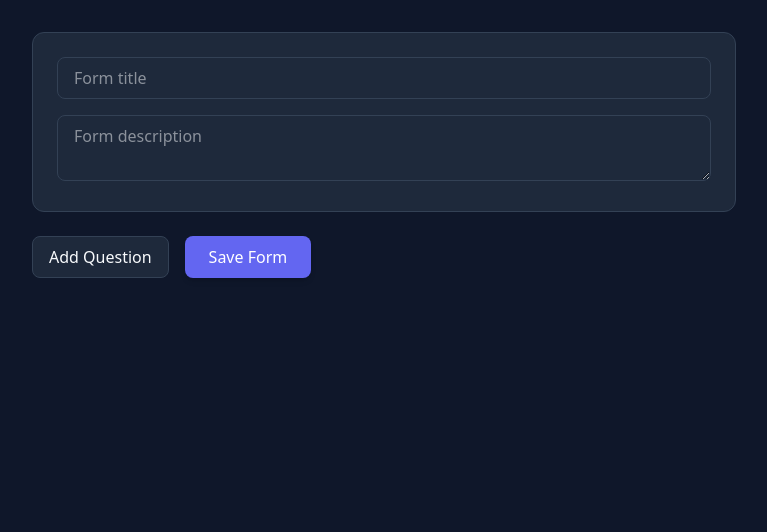
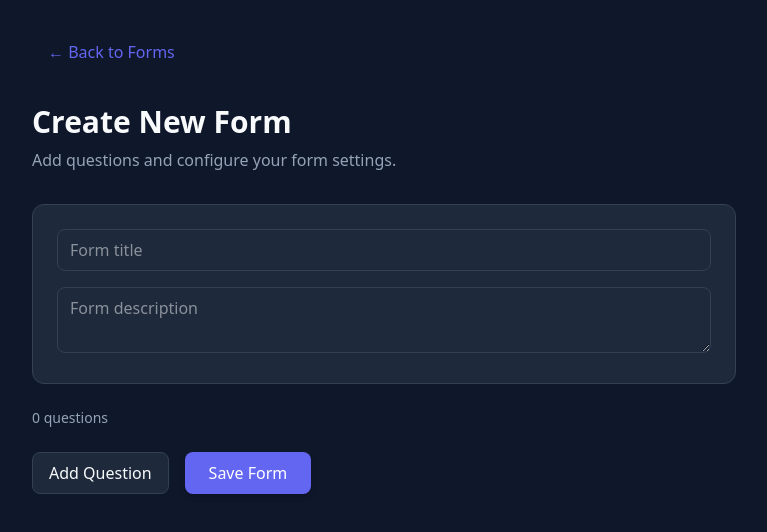
Before and after one commit to Oleksii-Mishchenko/google-form-clone, a React (Vite) app in the folder client/: page /forms/new in a window 1280 px wide. Shown: the top 532 px of the page, without its empty margins (256-1023 px from the left). Built offline with nearby package versions, Linux system fonts and the light colour scheme.

Commit message:
refactor: extract UI components and improve form builder UX

```diff
--- /dev/null
+++ b/client/src/components/form-builder/FormMeta.tsx
@@ -0,0 +1,35 @@
+import Input from '../ui/Input';
+import Textarea from '../ui/Textarea';
+
+type Props = {
+  title: string;
+  description: string;
+  onTitleChange: (value: string) => void;
+  onDescriptionChange: (value: string) => void;
+};
+
+const FormMeta = ({
+  title,
+  description,
+  onTitleChange,
+  onDescriptionChange,
+}: Props) => {
+  return (
+    <div className="bg-surface border border-border rounded-xl p-6 space-y-4">
+      <Input
+        type="text"
+        placeholder="Form title"
+        value={title}
+        onChange={(e) => onTitleChange(e.target.value)}
+      />
+
+      <Textarea
+        placeholder="Form description"
+        value={description}
+        onChange={(e) => onDescriptionChange(e.target.value)}
+      />
+    </div>
+  );
+};
+
+export default FormMeta;
--- /dev/null
+++ b/client/src/components/form-builder/QuestionCard.tsx
@@ -0,0 +1,65 @@
+import type { QuestionDraft } from '../../types';
+import Checkbox from '../ui/Checkbox';
+import Input from '../ui/Input';
+import Select from '../ui/Select';
+import OptionsEditor from './OptionsEditor';
+
+type Props = {
+  question: QuestionDraft;
+  onChange: (updated: QuestionDraft) => void;
+};
+
+const QuestionCard = ({ question, onChange }: Props) => {
+  const updateField = <K extends keyof QuestionDraft>(
+    key: K,
+    value: QuestionDraft[K],
+  ) => {
+    onChange({ ...question, [key]: value });
+  };
+
+  const isChoiceType =
+    question.type === 'MULTIPLE_CHOICE' || question.type === 'CHECKBOX';
+
+  return (
+    <div className="bg-surface border border-border rounded-xl p-5 space-y-4">
+      <Input
+        type="text"
+        placeholder="Question title"
+        value={question.title}
+        onChange={(e) => updateField('title', e.target.value)}
+      />
+
+      <Select
+        value={question.type}
+        onChange={(e) =>
+          updateField('type', e.target.value as QuestionDraft['type'])
+        }
+      >
+        <option value="TEXT">Text</option>
+        <option value="DATE">Date</option>
+        <option value="MULTIPLE_CHOICE">Multiple Choice</option>
+        <option value="CHECKBOX">Checkbox</option>
+      </Select>
+
+      <label className="flex items-center gap-2 text-sm text-text-secondary">
+        <Checkbox
+          type="checkbox"
+          checked={question.required}
+          onChange={(e) => {
+            updateField('required', e.target.checked);
+          }}
+        />
+        Required
+      </label>
+
+      {isChoiceType && (
+        <OptionsEditor
+          options={question.options}
+          onChange={(newOptions) => updateField('options', newOptions)}
+        />
+      )}
+    </div>
+  );
+};
+
+export default QuestionCard;
--- /dev/null
+++ b/client/src/components/ui/Button.tsx
@@ -0,0 +1,21 @@
+type Variant = 'primary' | 'secondary' | 'danger' | 'ghost';
+
+type Props = React.ButtonHTMLAttributes<HTMLButtonElement> & {
+  variant?: Variant;
+};
+
+const base =
+  'px-4 py-2 rounded-lg transition-colors focus:outline-none focus:ring-2 focus:ring-primary';
+
+const variants: Record<Variant, string> = {
+  primary: 'bg-primary hover:bg-primary-hover text-white shadow-md',
+  secondary: 'bg-surface border border-border hover:bg-surface-hover',
+  danger: 'bg-danger text-white hover:opacity-90 transition-opacity',
+  ghost: 'text-primary hover:underline bg-transparent px-0 py-0',
+};
+
+const Button = ({ variant = 'primary', className = '', ...props }: Props) => (
+  <button className={`${base} ${variants[variant]} ${className}`} {...props} />
+);
+
+export default Button;
--- /dev/null
+++ b/client/src/components/ui/Checkbox.tsx
@@ -0,0 +1,11 @@
+type Props = React.InputHTMLAttributes<HTMLInputElement>;
+
+const Checkbox = ({ className = '', ...props }: Props) => (
+  <input
+    type="checkbox"
+    className={`accent-primary focus:ring-2 focus:ring-primary ${className}`}
+    {...props}
+  />
+);
+
+export default Checkbox;
--- /dev/null
+++ b/client/src/components/ui/Input.tsx
@@ -0,0 +1,10 @@
+type Props = React.InputHTMLAttributes<HTMLInputElement>;
+
+const Input = ({ className = '', ...props }: Props) => (
+  <input
+    className={`w-full bg-surface border border-border rounded-lg px-3 py-2 focus:outline-none focus:ring-2 focus:ring-primary ${className}`}
+    {...props}
+  />
+);
+
+export default Input;
--- /dev/null
+++ b/client/src/components/ui/Select.tsx
@@ -0,0 +1,10 @@
+type Props = React.SelectHTMLAttributes<HTMLSelectElement>;
+
+const Select = ({ className = '', ...props }: Props) => (
+  <select
+    className={`w-full bg-surface border border-border rounded-lg px-3 py-2 focus:outline-none focus:ring-2 focus:ring-primary ${className}`}
+    {...props}
+  />
+);
+
+export default Select;
--- /dev/null
+++ b/client/src/components/ui/Textarea.tsx
@@ -0,0 +1,10 @@
+type Props = React.TextareaHTMLAttributes<HTMLTextAreaElement>;
+
+const Textarea = ({ className = '', ...props }: Props) => (
+  <textarea
+    className={`w-full bg-surface border border-border rounded-lg px-3 py-2 focus:outline-none focus:ring-2 focus:ring-primary ${className}`}
+    {...props}
+  />
+);
+
+export default Textarea;
--- a/client/src/pages/FormBuilderPage.tsx
+++ b/client/src/pages/FormBuilderPage.tsx
@@ -1,12 +1,9 @@
 import { useState } from 'react';
-
-type QuestionDraft = {
-  id: string;
-  title: string;
-  type: 'TEXT' | 'MULTIPLE_CHOICE' | 'CHECKBOX' | 'DATE';
-  options: string[];
-  required: boolean;
-};
+import QuestionCard from '../components/form-builder/QuestionCard';
+import FormMeta from '../components/form-builder/FormMeta';
+import type { QuestionDraft } from '../types';
+import Button from '../components/ui/Button';
+import { Link } from 'react-router-dom';
 
 const FormBuilderPage = () => {
   const [title, setTitle] = useState('');
@@ -26,105 +23,56 @@ const FormBuilderPage = () => {
   };
 
   return (
-    <div className="p-8 max-w-3xl mx-auto">
+    <div className="p-8 max-w-3xl mx-auto space-y-8">
+      <Link to="/" className="inline-block">
+        <Button type="button" variant="ghost" className="cursor-pointer">
+          ← Back to Forms
+        </Button>
+      </Link>
+
+      <div className="space-y-2">
+        <h1 className="text-3xl font-semibold">Create New Form</h1>
+        <p className="text-text-secondary">
+          Add questions and configure your form settings.
+        </p>
+      </div>
+
       <form className="space-y-6">
-        <div className="bg-surface border border-border rounded-xl p-6 space-y-4">
-          <input
-            type="text"
-            placeholder="Form title"
-            value={title}
-            onChange={(e) => setTitle(e.target.value)}
-            className="w-full bg-surface border border-border rounded-lg px-4 py-2 focus:outline-none focus:ring-2 focus:ring-primary"
+        <FormMeta
+          title={title}
+          description={description}
+          onTitleChange={setTitle}
+          onDescriptionChange={setDescription}
         />
 
-          <textarea
-            placeholder="Form description"
-            value={description}
-            onChange={(e) => setDescription(e.target.value)}
-            className="w-full bg-surface border border-border rounded-lg px-4 py-2 focus:outline-none focus:ring-2 focus:ring-primary"
-          />
+        <div className="space-y-4">
+          <div className="text-sm text-text-secondary">
+            {questions.length} question{questions.length !== 1 && 's'}
           </div>
 
-        <div className="space-y-4">
           {questions.map((q) => (
-            <div
+            <QuestionCard
               key={q.id}
-              className="bg-surface border border-border rounded-xl p-5 space-y-4"
-            >
-              <input
-                type="text"
-                placeholder="Question title"
-                value={q.title}
-                onChange={(e) =>
+              question={q}
+              onChange={(updated) =>
                 setQuestions((prev) =>
                   prev.map((question) =>
-                      question.id === q.id
-                        ? { ...question, title: e.target.value }
-                        : question,
+                    question.id === q.id ? updated : question,
                   ),
                 )
               }
-                className="w-full bg-surface border border-border rounded-lg px-3 py-2 focus:outline-none focus:ring-2 focus:ring-primary"
             />
-
-              <select
-                value={q.type}
-                onChange={(e) =>
-                  setQuestions((prev) =>
-                    prev.map((question) =>
-                      question.id === q.id
-                        ? {
-                            ...question,
-                            type: e.target.value as QuestionDraft['type'],
-                          }
-                        : question,
-                    ),
-                  )
-                }
-                className="w-full bg-surface border border-border rounded-lg px-3 py-2 focus:outline-none focus:ring-2 focus:ring-primary"
-              >
-                <option value="TEXT">Text</option>
-                <option value="DATE">Date</option>
-                <option value="MULTIPLE_CHOICE">Multiple Choice</option>
-                <option value="CHECKBOX">Checkbox</option>
-              </select>
-
-              <label className="flex items-center gap-2 text-sm text-text-secondary">
-                <input
-                  type="checkbox"
-                  checked={q.required}
-                  onChange={(e) =>
-                    setQuestions((prev) =>
-                      prev.map((question) =>
-                        question.id === q.id
-                          ? { ...question, required: e.target.checked }
-                          : question,
-                      ),
-                    )
-                  }
-                  className="accent-primary"
-                />
-                Required
-              </label>
-            </div>
           ))}
         </div>
 
         <div className="flex gap-4">
-          <button
-            type="button"
-            onClick={handleAddQuestion}
-            className="bg-surface border border-border hover:bg-surface-hover transition-colors px-4 py-2 rounded-lg"
-          >
+          <Button type="button" variant="secondary" onClick={handleAddQuestion}>
             Add Question
-          </button>
+          </Button>
 
-          <button
-            type="submit"
-            className="bg-primary hover:bg-primary-hover transition-colors text-white px-6 py-2 rounded-lg shadow-md"
-          >
+          <Button className="px-6" type="submit">
             Save Form
-          </button>
+          </Button>
         </div>
       </form>
     </div>
--- a/client/src/pages/HomePage.tsx
+++ b/client/src/pages/HomePage.tsx
@@ -1,5 +1,6 @@
 import { Link } from 'react-router-dom';
 import { useGetFormsQuery } from '../app/api';
+import Button from '../components/ui/Button';
 
 const HomePage = () => {
   const { data, isLoading, error } = useGetFormsQuery();
@@ -17,11 +18,13 @@ const HomePage = () => {
       <div className="flex justify-between items-center">
         <h1 className="text-3xl font-semibold">Forms</h1>
 
-        <Link
-          to="/forms/new"
-          className="bg-primary hover:bg-primary-hover transition-colors text-white px-5 py-2.5 rounded-xl shadow-md"
-        >
-          Create New Form
+        <Link to="/forms/new">
+          <Button
+            type="button"
+            className="px-5 py-2.5 rounded-xl cursor-pointer"
+          >
+            Create New Form
+          </Button>
         </Link>
       </div>
 
--- /dev/null
+++ b/client/src/types.ts
@@ -0,0 +1,7 @@
+export type QuestionDraft = {
+  id: string;
+  title: string;
+  type: 'TEXT' | 'MULTIPLE_CHOICE' | 'CHECKBOX' | 'DATE';
+  options: string[];
+  required: boolean;
+};
```
Also changed, not shown: client/src/components/form-builder/OptionsEditor.tsx (added, +49 -0 lines). Lines whose indentation alone changed are shown as unchanged.
